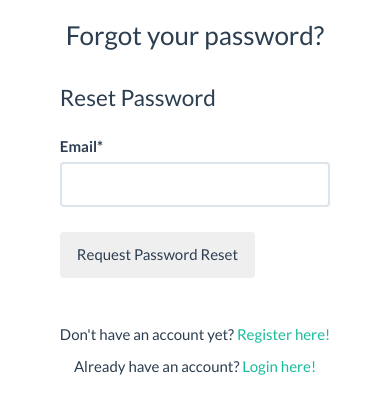
After one commit to ahaseeb235/final_wtt, a Django app: page /password-reset/ in a window 390 px wide. The commit adds this page. Shown: the top 419 px of the page. Run offline with Django 5.2, Linux system fonts and the light colour scheme; some libraries are stand-ins or nearby versions.

Commit message:
password reset process

```diff
--- a/UserLogin/urls.py
+++ b/UserLogin/urls.py
@@ -10,7 +10,6 @@ from . import views
 urlpatterns = [
     path('register/', views.register, name='register'),
     path('login/', auth_views.LoginView.as_view(template_name='UserLogin/login.html'), name='login'),
-    # path('login/', views.userlogin, name='login'),
     path('logout/', views.logout_user, name='logout'),
     path('profile/', views.profile, name='profile'),
     path('edit_profile/', views.edit_profile, name='edit_profile'),
--- a/templates/UserLogin/login.html
+++ b/templates/UserLogin/login.html
@@ -43,7 +43,11 @@
 
                     <div class="text-center">
                         <p>Don't have an account yet? <a href="{% url 'register' %}">Register here!</a></p>
+                        <p>
+                            <a href="{% url 'password_reset' %}">Forgot your password?</a>
+                          </p>
                     </div>
+
                 </div>
             </div>
 
--- /dev/null
+++ b/templates/UserLogin/password_reset.html
@@ -0,0 +1,74 @@
+{% load static %}
+{% load crispy_forms_tags %}
+
+
+
+<!DOCTYPE html>
+<html lang="en">
+
+<head>
+    <meta charset="utf-8">
+
+
+    <link rel="stylesheet" href="{% static 'css/bootstrap.min.css' %}">
+    <link rel="stylesheet" href="{% static 'css/styles.css' %}">
+    <link rel="stylesheet" href="https://cdnjs.cloudflare.com/ajax/libs/font-awesome/4.7.0/css/font-awesome.min.css">
+
+
+    <title>Password Reset</title>
+</head>
+
+<body>
+
+  <div class="container-fluid">
+    <div class="row">
+        <!-- Left Column: Form -->
+        <div class="col-md-6 center-content half-height mt-5">
+            <div class="container bg-light shadow-md p-5 form-layout">
+                <div class="text-center">
+                    <h3>Forgot your password?</h3>
+                </div>
+                <br>
+                <form method="post">
+                  {% csrf_token %}
+                  <fieldset class="form-group">
+                    <legend class="mb-4">Reset Password</legend>
+                    {{ form|crispy }}
+                  </fieldset>
+                  <div class="form-group">
+                      <button class="btn btn-alert" type="submit">Request Password Reset</button>
+                  </div>
+                </form>
+
+                <br>
+
+                <div class="text-center">
+                    <p>Don't have an account yet? <a href="{% url 'register' %}">Register here!</a></p>
+                    <p>Already have an account? <a href="{% url 'login' %}">Login here!</a></p>
+
+
+                </div>
+            </div>
+
+        </div>
+          <div class="col-md-6 image-column full-height">
+
+              <!-- Image is set as a background in the CSS -->
+          </div>
+      </div>
+  </div>
+
+
+
+    <!-- scripts -->
+    <!-- <script src="{% static 'js/script.js' %}"></script> -->
+    <!-- <script src="https://code.jquery.com/jquery-3.5.1.slim.min.js"></script> -->
+    <script src="https://cdn.jsdelivr.net/npm/@popperjs/core@2.11.8/dist/umd/popper.min.js"
+        integrity="sha384-I7E8VVD/ismYTF4hNIPjVp/Zjvgyol6VFvRkX/vR+Vc4jQkC+hVqc2pM8ODewa9r"
+        crossorigin="anonymous"></script>
+    <script src="https://cdn.jsdelivr.net/npm/bootstrap@5.3.3/dist/js/bootstrap.min.js"
+        integrity="sha384-0pUGZvbkm6XF6gxjEnlmuGrJXVbNuzT9qBBavbLwCsOGabYfZo0T0to5eqruptLy"
+        crossorigin="anonymous"></script>
+</body>
+
+</html>
--- a/templates/UserLogin/profile.html
+++ b/templates/UserLogin/profile.html
@@ -14,6 +14,7 @@
                     {% if user_profile.profile_picture %}
                     <img src="{{ user_profile.profile_picture.url }}" alt="Profile Picture"
                         class="img-fluid rounded-circle mb-3" style="width: 150px; height: 150px;">
+                        <p>Image URL: {{ user_profile.profile_picture.url }}</p>
                     {% else %}
                     <img src="/media/profile_pictures/default.png" alt="Default Profile Picture"
                         class="img-fluid rounded-circle mb-3" style="width: 150px; height: 150px;">
--- a/templates/base.html
+++ b/templates/base.html
@@ -12,6 +12,7 @@
     <link href="https://bootswatch.com/5/flatly/bootstrap.min.css" rel="stylesheet">
     <link rel="stylesheet" href="https://cdnjs.cloudflare.com/ajax/libs/font-awesome/4.7.0/css/font-awesome.min.css">
     <link rel="stylesheet" href="{% static 'css/styles.css' %}">
+    <!-- flatpicker for date time picker -->
     <link rel="stylesheet" href="https://cdn.jsdelivr.net/npm/flatpickr/dist/flatpickr.min.css">
     <!-- flatpicker -->
     <script src="https://cdn.jsdelivr.net/npm/flatpickr"></script>
--- a/worktimetracker/urls.py
+++ b/worktimetracker/urls.py
@@ -20,6 +20,7 @@ from django.contrib.staticfiles.urls import staticfiles_urlpatterns, static
 from django.conf.urls.static import static
 from . import views
 from django.conf import settings
+from django.contrib.auth import views as auth_views
 
 urlpatterns = [
     path('admin/', admin.site.urls),
@@ -27,6 +28,28 @@ urlpatterns = [
     path('wttapp', include('wttapp.urls')),
     path('accounts/', include('UserLogin.urls')),
     path('', views.index, name='index'),
+    path('accounts/', include('django.contrib.auth.urls')), # for password reset
+    path('password-reset/',
+         auth_views.PasswordResetView.as_view(
+             template_name='UserLogin/password_reset.html'
+         ),
+         name='password_reset'),
+    path('password-reset/done/',
+         auth_views.PasswordResetDoneView.as_view(
+             template_name='UserLogin/password_reset_done.html'
+         ),
+         name='password_reset_done'),
+    path('password-reset-confirm/<uidb64>/<token>/',
+         auth_views.PasswordResetConfirmView.as_view(
+             template_name='UserLogin/password_reset_confirm.html'
+         ),
+         name='password_reset_confirm'),
+    path('password-reset-complete/',
+         auth_views.PasswordResetCompleteView.as_view(
+             template_name='UserLogin/password_reset_complete.html'
+         ),
+         name='password_reset_complete'),
+    path('', include('UserLogin.urls')),
 
 ]
 
```
Also changed, not shown: templates/UserLogin/password_reset_complete.html (added, +65 -0 lines), templates/UserLogin/password_reset_confirm.html (added, +76 -0 lines), templates/UserLogin/password_reset_done.html (added, +10 -0 lines), templates/wttapp/edit_workday.html (+1 -7 lines), worktimetracker/settings.py (+7 -0 lines), README.md, UserLogin/views.py (line endings or trailing spaces), media/profile_pictures/pic1_Fylnqle.png (added), media/profile_pictures/pic1_tTqjhvh.png (added), media/profile_pictures/pic1_u9WyKfR.png (added).
